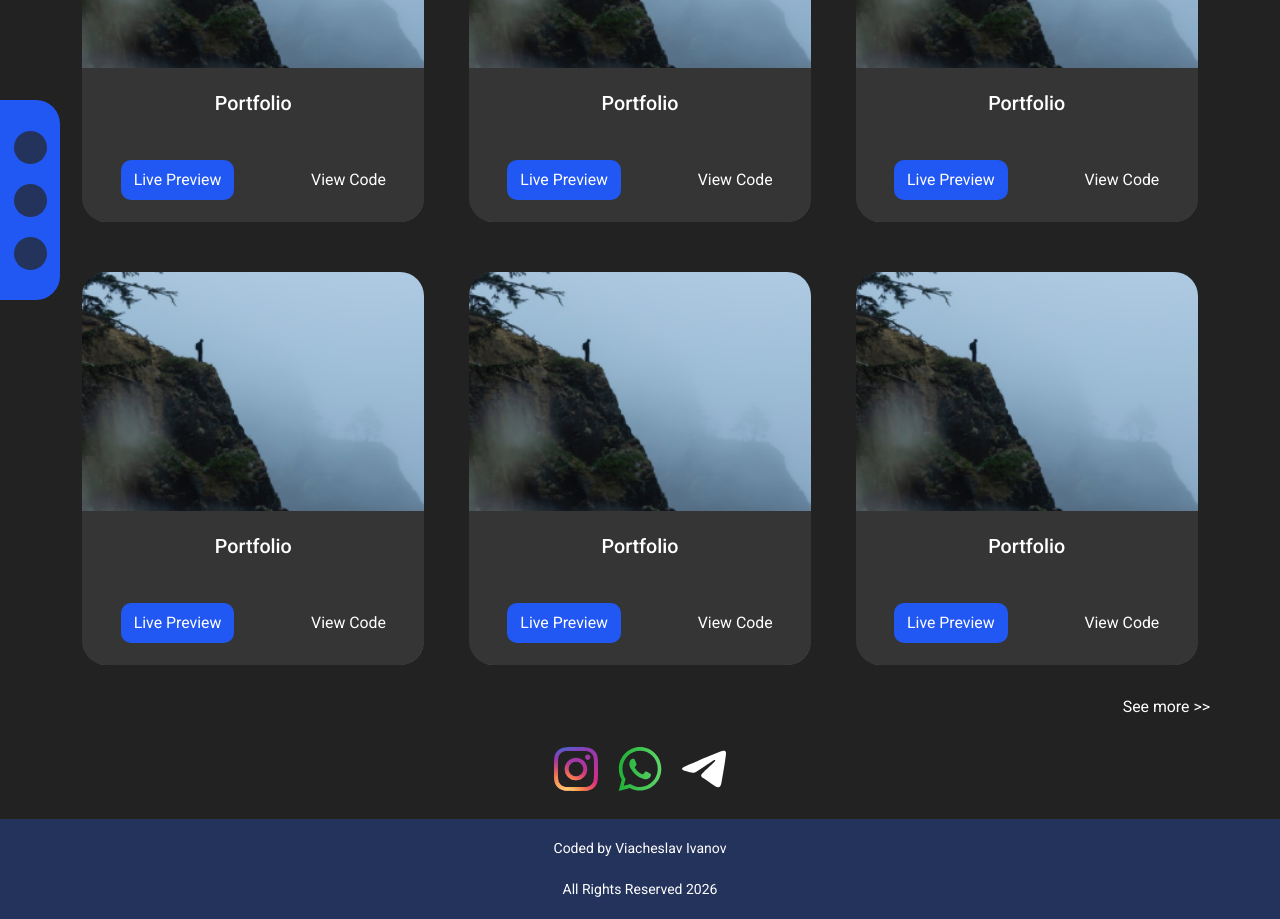
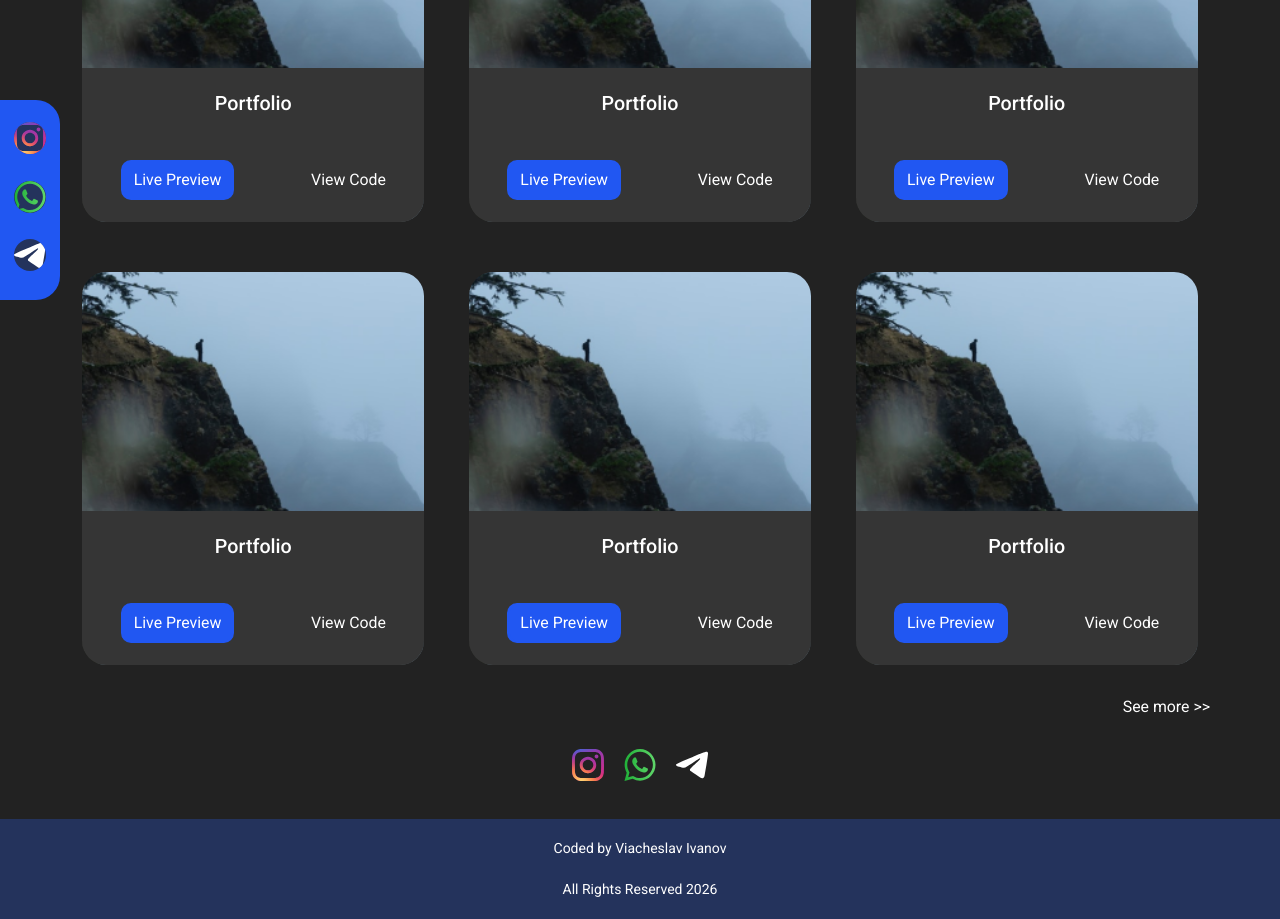
Before and after one commit to EndlessCod1ng/portfolio, a React app: page /projects in a window 1280 px wide. Shown: the part 480-1399 px from the top of the page. Built offline with nearby package versions, Linux system fonts and the light colour scheme; the HTML template or start-up script is replaced by a standard one.

Commit message:
ch sh/ui/AIcn

```diff
--- a/src/shared/config/routeConfig.tsx
+++ b/src/shared/config/routeConfig.tsx
@@ -2,7 +2,7 @@ import { HomePage } from "@/pages/HomePage";
 import { ProjectsPage } from "@/pages/ProjectsPage";
 import type { ReactNode } from "react";
 
-export type PathType = "/" | "/projects"
+export type PathType = "/" | "/projects" | string
 
 export const routeConfig: Array<{ name: string, path: PathType, element: ReactNode }> = [
   { name: "Home", path: "/", element: <HomePage /> },
--- a/src/shared/ui/AppIcon/AppIcon.module.scss
+++ b/src/shared/ui/AppIcon/AppIcon.module.scss
@@ -1,9 +1,30 @@
 .appIcon {
-  width: 44px;
-  height: 44px;
+  transition: all linear var(--transition-delay);
+
+  &.s {
+    width: 24px;
+    height: 24px;
+  }
+
+  &.m {
+    width: 32px;
+    height: 32px;
+  }
+
+  &.l {
+    width: 44px;
+    height: 44px;
+  }
+
+  &.bgInverted {
+    fill: var(--bg-color-inverted)
+  }
 
   &.accented {
     fill: var(--accented-color);
+  }
 
+  &.clear.link:hover {
+    transform: scale(1.12);
   }
 }
--- a/src/shared/ui/AppIcon/AppIcon.tsx
+++ b/src/shared/ui/AppIcon/AppIcon.tsx
@@ -1,18 +1,37 @@
 import cn from "classnames"
 import s from "./AppIcon.module.scss"
 import type { FC, SVGProps } from "react"
+import { AppLink } from "../AppLink/AppLink"
+
 type AppIconColorType = "clear" | "accented" | "invertedBg"
+type AppIconSize = "s" | "m" | "l"
+// type AppIconFunctional = "none" | "link" | "button"
+type AppIconFunctional = "none" | "link"
+
 interface AppIconProps {
   Svg: FC<SVGProps<SVGSVGElement>>
   colorType?: AppIconColorType
+  size?: AppIconSize
+  functional?: AppIconFunctional
+  href?: string
   className?: string
 }
 export const AppIcon = (
-  { Svg, colorType = "accented", className, ...otherProps }: AppIconProps
+  { Svg, colorType = "clear", size = "s", functional = "none", href = "", className, ...otherProps }: AppIconProps
 ) => {
+
   return (
-    <Svg
-      {...otherProps}
-      className={cn(s.appIcon, s[colorType], className)} />
+    functional === "link" ? (
+      <AppLink to={href}>
+        <Svg
+          {...otherProps}
+          className={cn(s.appIcon, s[colorType], s[size],s.link, className)} />
+      </AppLink>
+    ) :
+      (
+        <Svg
+          {...otherProps}
+          className={cn(s.appIcon, s[colorType], s[size], className)} />
+      )
   )
 }
--- a/src/widgets/Contacts/ui/Contacts.tsx
+++ b/src/widgets/Contacts/ui/Contacts.tsx
@@ -40,7 +40,10 @@ export const Contacts = (
               { icon: Email, title: "Email", text: "endlesscoding@yahoo.com" },
 
             ].map(infoItem => (<div key={infoItem.title} className={s.item}>
-              <AppIcon Svg={infoItem.icon} />
+              <AppIcon Svg={infoItem.icon} size="l"
+                colorType="accented"
+
+              />
               <div className={s.text}>
                 <AppTitle TagName="h4" title={infoItem.title} />
                 <AppText text={infoItem.text} />
--- a/src/widgets/Footer/ui/Footer.tsx
+++ b/src/widgets/Footer/ui/Footer.tsx
@@ -18,7 +18,10 @@ export const Footer = (
       {/* <div className={s["wave-box"]}></div> */}
 
       <div className={s.socials}>
-        {[Instagram, Whatsapp, Telegram].map((item, i) => (< AppIcon Svg={item} key={i} className={s.item} />))}
+        {[Instagram, Whatsapp, Telegram].map((item, i) => (< AppIcon Svg={item} key={i} className={s.item} size="m"
+          functional="link"
+          href="/"
+        />))}
       </div>
 
 
--- a/src/widgets/Socials/ui/Socials.tsx
+++ b/src/widgets/Socials/ui/Socials.tsx
@@ -1,7 +1,11 @@
+
 import Instagram from "@/shared/assets/images/socials/instagram.svg?react"
+import Whatsapp from "@/shared/assets/images/socials/whatsapp.svg?react"
+import Telegram from "@/shared/assets/images/socials/telegram.svg?react"
 
 import cn from "classnames"
 import s from "./Socials.module.scss"
+import { AppIcon } from "@/shared/ui/AppIcon/AppIcon"
 interface SocialsProps {
   className?: string
 }
@@ -11,7 +15,10 @@ export const Socials = (
   return (
     <div className={cn(s.socials, className)}>
 
-      {Array(3).fill(null).map((item, i) => (<div key={i} className={s.item}>{item}</div >))}
+      {[Instagram, Whatsapp, Telegram].map((item, i) => (<AppIcon key={i} className={s.item} Svg={item}
+        functional="link"
+        href="/"
+        size="m" />))}
     </div>
   )
 }
```
